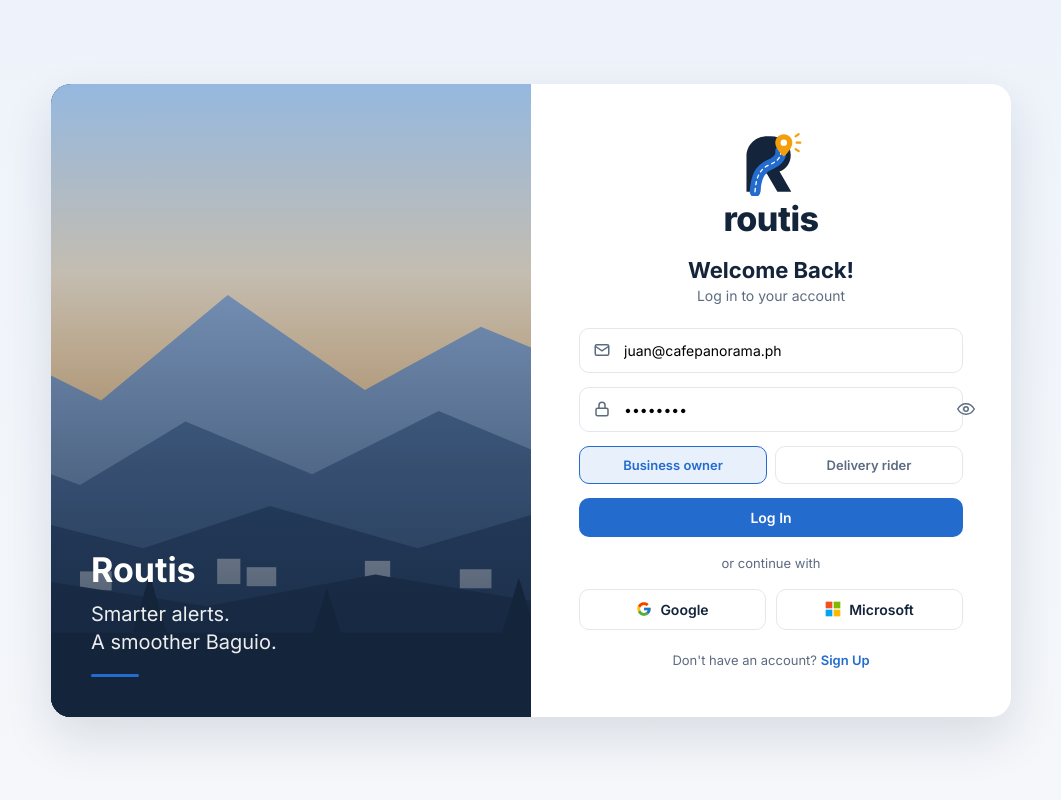
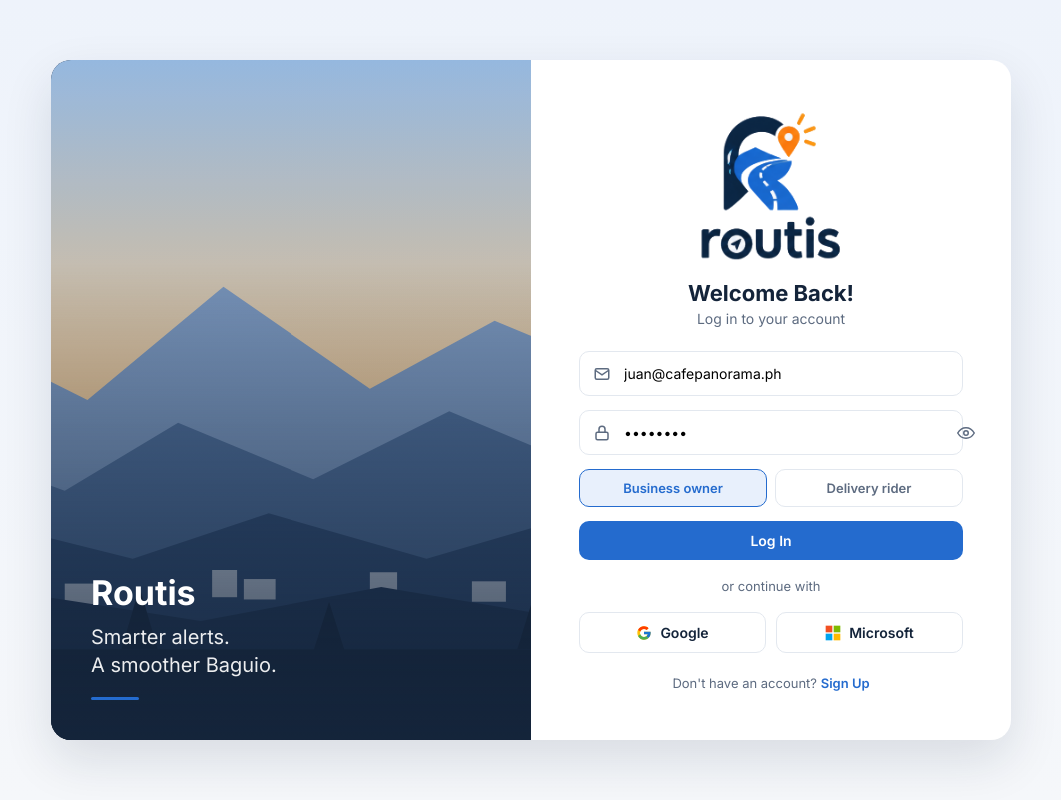
Before and after one commit to NataDeNata/routis, a plain HTML site: page index.html in a window 1280 px wide. Shown: the whole page, without its empty margins (109-1170 px from the left). Drawn offline with Linux system fonts and the light colour scheme.

Commit message:
Use official Routis logo (cropped), mark-only version for sidebar and favicon

```diff
--- a/css/styles.css
+++ b/css/styles.css
@@ -73,7 +73,7 @@ h1, h2, h3 { margin: 0; }
 .auth-hero .bar { width: 48px; height: 3px; background: var(--blue); border-radius: 2px; }
 .auth-form { padding: 48px 48px 36px; display: flex; flex-direction: column; align-items: center; }
 .auth-form .brand { display: flex; flex-direction: column; align-items: center; }
-.auth-form .brand img { width: 64px; }
+.auth-form .brand img { width: 150px; }
 .wordmark { font-weight: 800; letter-spacing: -.5px; color: var(--navy); }
 .auth-form .wordmark { font-size: 34px; margin-top: 2px; }
 .auth-form h1 { font-size: 22px; margin-top: 18px; }
--- a/index.html
+++ b/index.html
@@ -4,7 +4,7 @@
   <meta charset="utf-8">
   <meta name="viewport" content="width=device-width, initial-scale=1">
   <title>Routis — Log in</title>
-  <link rel="icon" href="assets/logo-mark.svg">
+  <link rel="icon" href="assets/logo-mark.png">
   <link rel="preconnect" href="https://fonts.googleapis.com">
   <link href="https://fonts.googleapis.com/css2?family=Inter:wght@400;500;600;700;800&display=swap" rel="stylesheet">
   <link rel="stylesheet" href="css/styles.css">
@@ -20,8 +20,7 @@
 
       <section class="auth-form">
         <div class="brand">
-          <img src="assets/logo-mark.svg" alt="">
-          <span class="wordmark">routis</span>
+          <img src="assets/logo.png" alt="Routis">
         </div>
         <h1>Welcome Back!</h1>
         <p class="sub">Log in to your account</p>
```
Also changed, not shown: dashboard.html (+2 -2 lines), rider.html (+2 -2 lines), assets/logo-mark.png (added), assets/logo-mark.svg (deleted), assets/logo.png (added), 1 other file.
